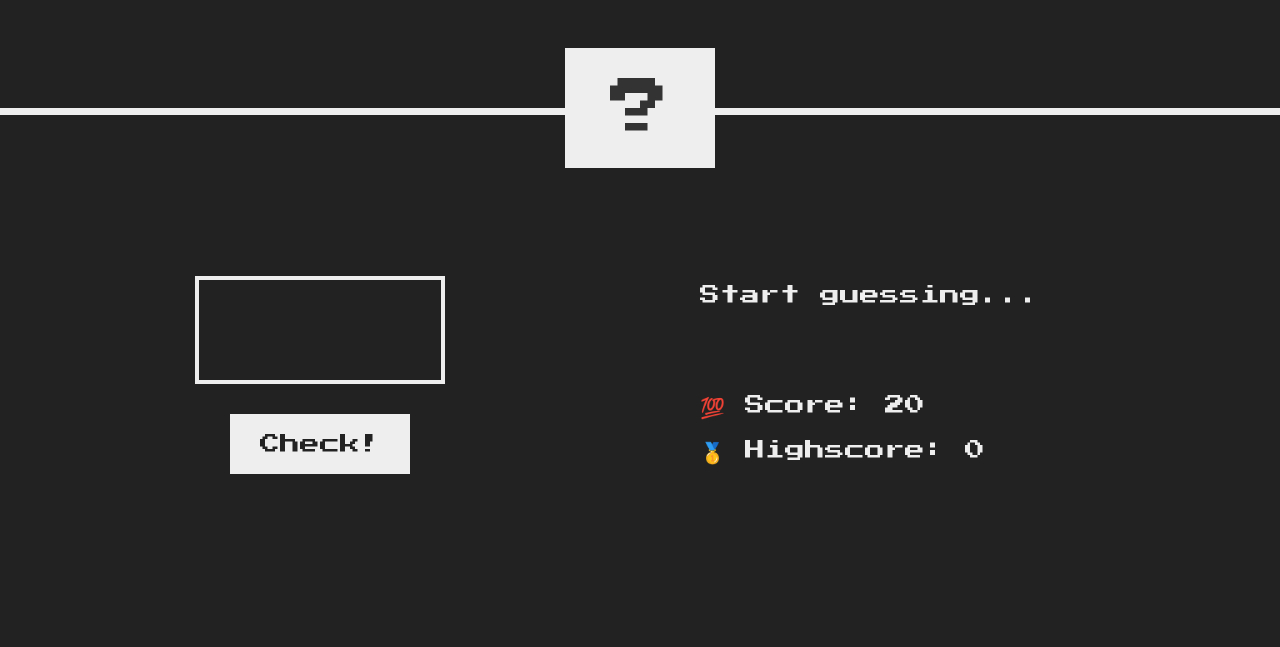
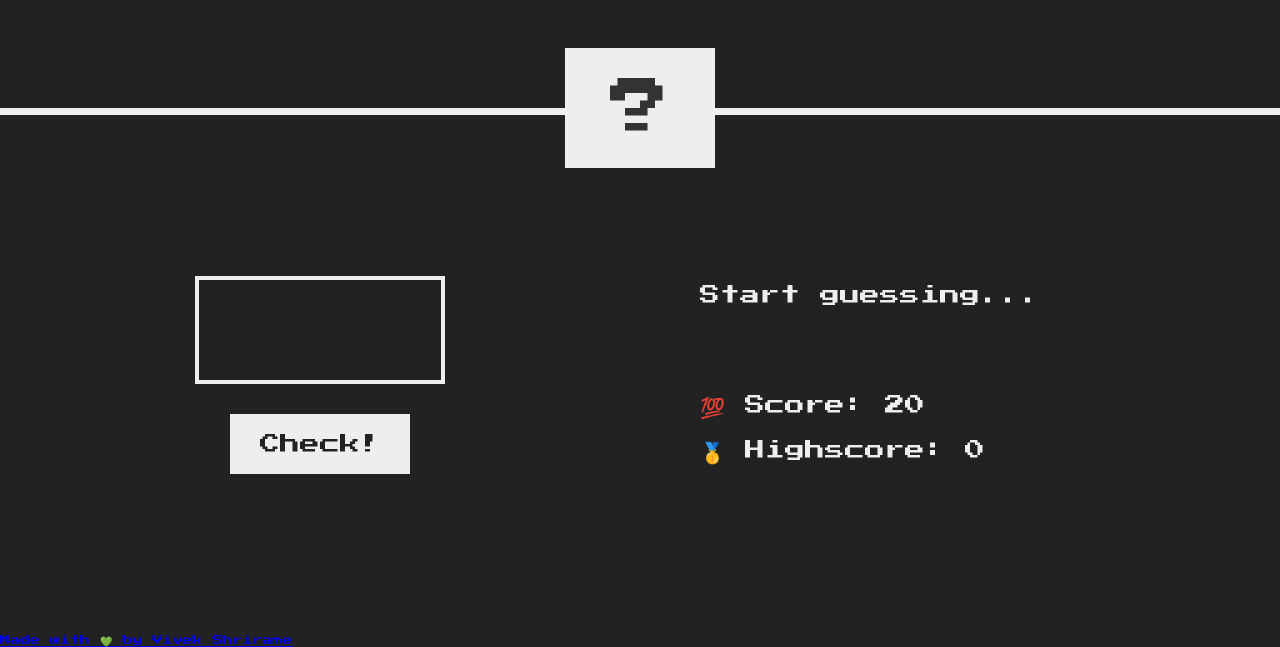
Before and after one commit to VivekShrirame/Guess-My-Number, a plain HTML site: page index.html in a window 1280 px wide. Shown: the part 165-812 px from the top of the page. Drawn offline with Linux system fonts and the light colour scheme.

Commit message:
Final Commit

```diff
--- a/index.html
+++ b/index.html
@@ -29,4 +29,16 @@
     </main>
     <script src="script.js"></script>
   </body>
+  <footer class="footer">
+    <div class="footerContainer">
+      <p class="copyright">
+        <a
+          class="github-link"
+          target="_blank"
+          href="https://github.com/VivekShrirame"
+          >Made with 💚 by Vivek Shrirame</a
+        >
+      </p>
+    </div>
+  </footer>
 </html>
```
Also changed, not shown: 1 other file.
